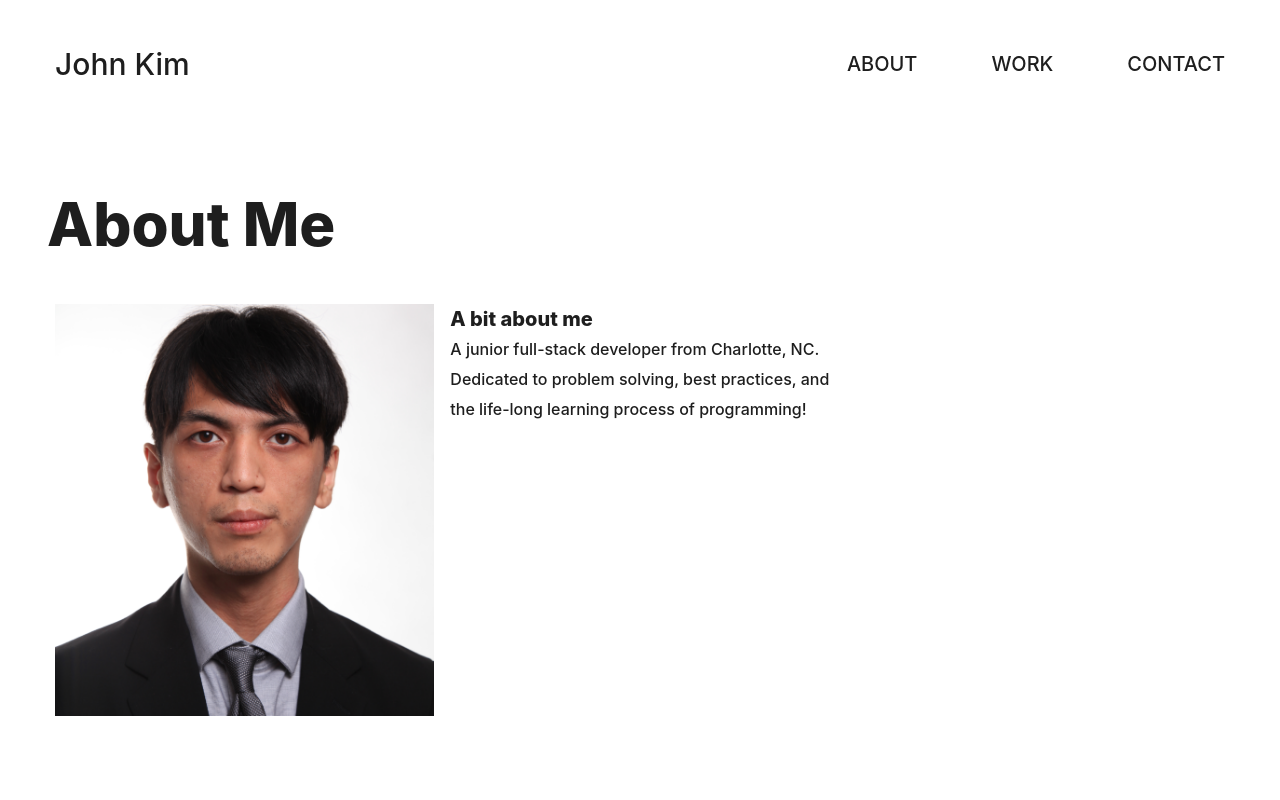
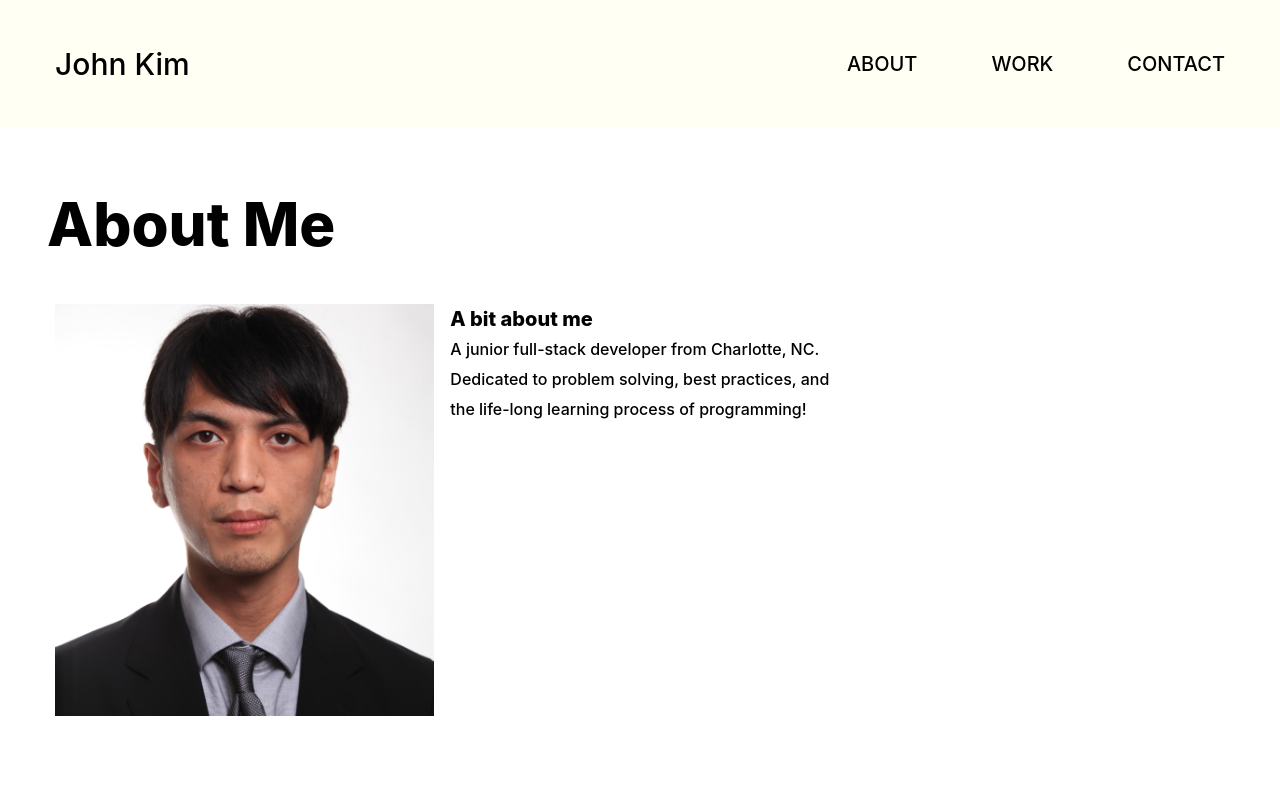
Before and after one commit to mother426/john-kim-react-portfolio, a React (Create React App) app: page / in a window 1280 px wide. Shown: the top 800 px of the page. Built offline with nearby package versions, Linux system fonts and the light colour scheme.

Commit message:
pdf linking fixed

```diff
--- a/public/index.html
+++ b/public/index.html
@@ -24,7 +24,7 @@
       work correctly both with client-side routing and a non-root public URL.
       Learn how to configure a non-root public URL by running `npm run build`.
     -->
-    <title>React App</title>
+    <title>John Kim</title>
   </head>
   <body>
     <noscript>You need to enable JavaScript to run this app.</noscript>
--- a/src/components/contact/contactInfo/contactInfo.jsx
+++ b/src/components/contact/contactInfo/contactInfo.jsx
@@ -1,6 +1,7 @@
 import React from "react";
 import { Row, Col } from "react-flexbox-grid";
 import "./contactInfo.scss";
+import pdf from '../../../assets/resume/johnkimresume2.pdf'
 
 import { FaPortrait, FaGithub, FaLinkedin, FaMailBulk } from 'react-icons/fa';
 
@@ -23,7 +24,7 @@ const contactInfo = () => (
         <Col xs={12} lg={3} className="contact__info">
         <div className="contact__info-box">
             <div>
-              <a href="./assets/resume/johnkimresume2.pdf">
+              <a href={pdf}>
                 <FaPortrait size={44}/>
               </a>
             </div>
--- a/src/components/portfolio/portfolio.scss
+++ b/src/components/portfolio/portfolio.scss
@@ -58,19 +58,18 @@
 }
 
 .my-masonry-grid {
-  display: -webkit-box; /* Not needed if autoprefixing */
-  display: -ms-flexbox; /* Not needed if autoprefixing */
+  display: -webkit-box;
+  display: -ms-flexbox;
   display: flex;
-  margin-left: -30px; /* gutter size offset */
+  margin-left: -30px;
   width: auto;
 }
 .mint__gallery {
-  padding-left: 30px; /* gutter size */
+  padding-left: 30px;
   background-clip: padding-box;
 }
 
-/* Style your items */
-.mint__gallery > div { /* change div to reference your elements you put in <Masonry> */
+.mint__gallery > div {
   margin-bottom: 30px;
 }
 
--- a/src/components/ui-components/projectBox/projectBox.jsx
+++ b/src/components/ui-components/projectBox/projectBox.jsx
@@ -1,5 +1,5 @@
 import React from "react";
-// Scss
+
 import "./projectBox.scss";
 
 const projectBox = (props) => (
--- a/src/style/colors.scss
+++ b/src/style/colors.scss
@@ -1,5 +1,5 @@
-$white-color: #fff;
-$black-color: #1E1E1E;
-$light-color: #fbfbfb;
+$white-color: #fffff4;
+$black-color: black;
+$light-color: #fffff4;
 
 $main-color: #42f5aa;
```
